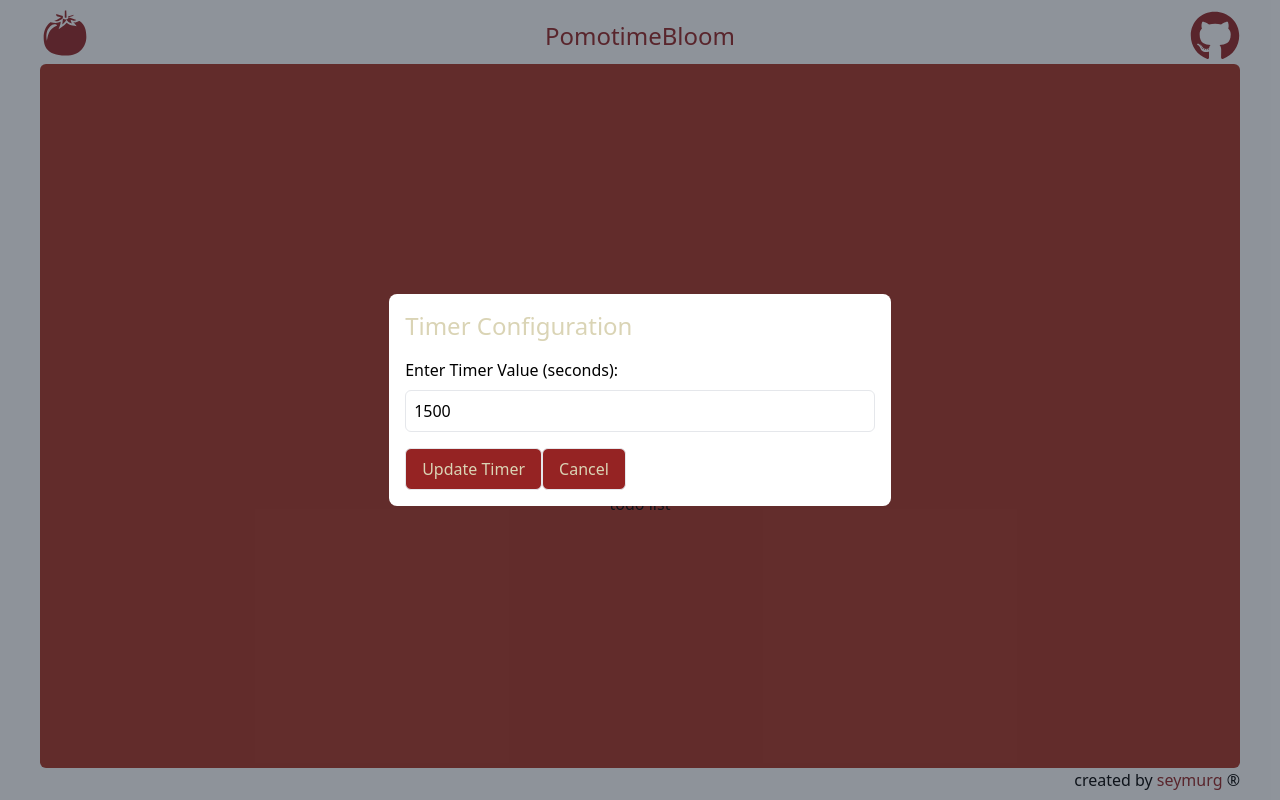
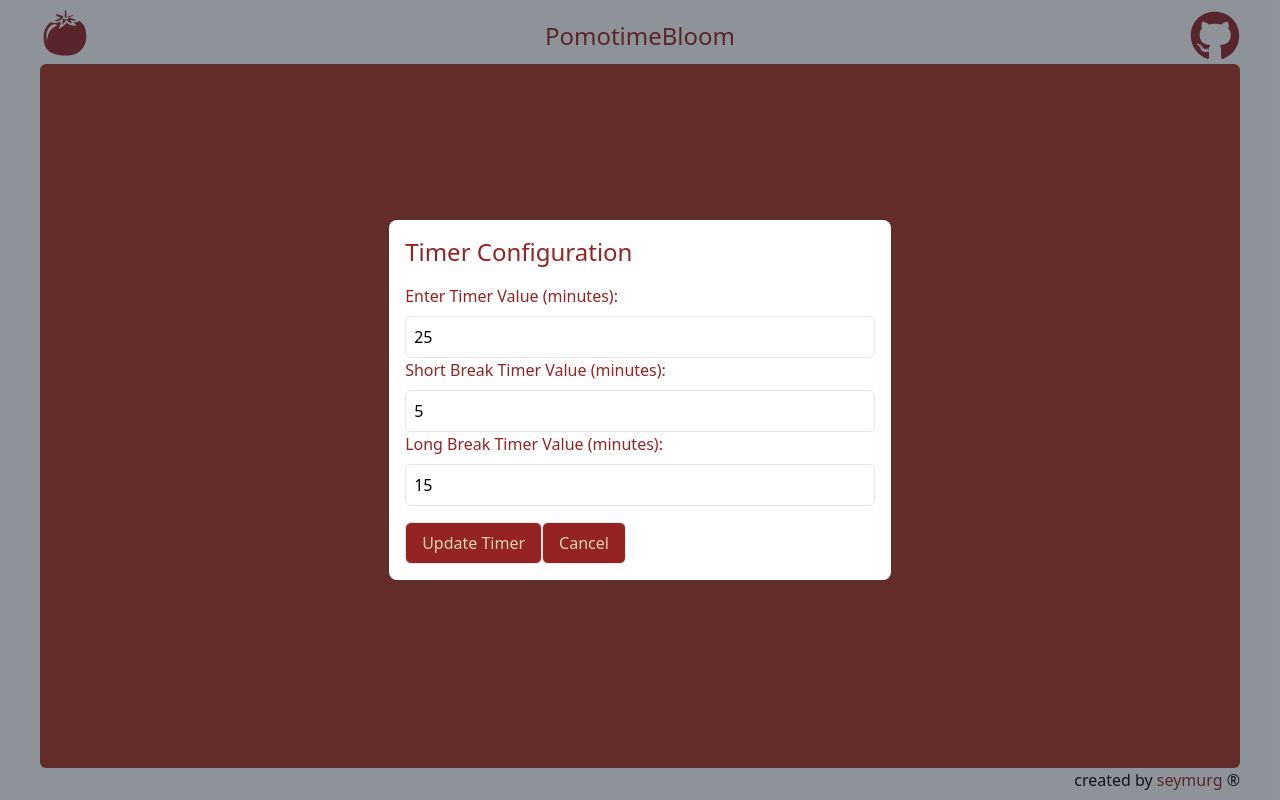
Before and after one commit to saymoreg/pomotimebloom-react, a React (Create React App) app: page / in a window 1280 px wide. Both pictures are taken after a click on the button "CONFIGURATION". Built offline with nearby package versions, Linux system fonts and the light colour scheme.

Commit message:
short, long breaks and its configurations added

```diff
--- a/src/components/PomodoroTimer.jsx
+++ b/src/components/PomodoroTimer.jsx
@@ -1,11 +1,23 @@
 import React, { useState, useEffect } from "react";
 
 const PomodoroTimer = () => {
-  const initialTimer = 1500;
-  const [timer, setTimer] = useState(1500);
+  const initialTimerMinutes = 25;
+  const initialShortBreakMinutes = 5;
+  const initialLongBreakMinutes = 15;
+
+  const [timer, setTimer] = useState(initialTimerMinutes * 60);
   const [isActive, setIsActive] = useState(false);
   const [showConfigModal, setShowConfigModal] = useState(false);
-  const [newTimerValue, setNewTimerValue] = useState(initialTimer);
+  const [newTimerValue, setNewTimerValue] = useState(initialTimerMinutes * 60);
+  const [newShortBreakValue, setNewShortBreakValue] = useState(
+    initialShortBreakMinutes * 60
+  );
+  const [newLongBreakValue, setNewLongBreakValue] = useState(
+    initialLongBreakMinutes * 60
+  );
+
+  const [isShortBreak, setIsShortBreak] = useState(false);
+  const [isLongBreak, setIsLongBreak] = useState(false);
 
   useEffect(() => {
     let interval;
@@ -18,11 +30,28 @@ const PomodoroTimer = () => {
       setIsActive(false);
     }
 
+    if (isShortBreak) {
+      setTimer(newShortBreakValue);
+      setIsShortBreak(false);
+    } else if (isLongBreak) {
+      setTimer(newLongBreakValue);
+      setIsLongBreak(false);
+    }
+
     return () => clearInterval(interval);
-  }, [isActive, timer]);
+  }, [
+    isActive,
+    timer,
+    isShortBreak,
+    isLongBreak,
+    newShortBreakValue,
+    newLongBreakValue,
+  ]);
 
   const startTimer = () => {
     setIsActive(true);
+    setIsShortBreak(false);
+    setIsLongBreak(false);
   };
 
   const stopTimer = () => {
@@ -31,15 +60,17 @@ const PomodoroTimer = () => {
 
   const resetTimer = () => {
     setIsActive(false);
-    setTimer(initialTimer);
+    setTimer(initialTimerMinutes * 60);
+    setIsShortBreak(false);
+    setIsLongBreak(false);
   };
 
   const formatTime = (seconds) => {
-    const minutes = Math.floor(seconds / 60)
-      .toString()
-      .padStart(2, "0");
-    const remainingSeconds = (seconds % 60).toString().padStart(2, "0");
-    return `${minutes} : ${remainingSeconds}`;
+    const minutes = Math.floor(seconds / 60);
+    const remainingSeconds = seconds % 60;
+    const formattedMinutes = minutes.toString().padStart(2, "0");
+    const formattedSeconds = remainingSeconds.toString().padStart(2, "0");
+    return `${formattedMinutes}:${formattedSeconds}`;
   };
 
   const openConfigModal = () => {
@@ -51,8 +82,18 @@ const PomodoroTimer = () => {
   };
 
   const handleTimerInputChange = (event) => {
-    const inputValue = event.target.value;
-    setNewTimerValue(inputValue);
+    const inputValue = event.target.valueAsNumber;
+    setNewTimerValue(inputValue * 60);
+  };
+
+  const handleShortBreakInputChange = (event) => {
+    const inputValue = event.target.valueAsNumber;
+    setNewShortBreakValue(inputValue * 60);
+  };
+
+  const handleLongBreakInputChange = (event) => {
+    const inputValue = event.target.valueAsNumber;
+    setNewLongBreakValue(inputValue * 60);
   };
 
   const updateTimer = () => {
@@ -60,19 +101,53 @@ const PomodoroTimer = () => {
     closeConfigModal();
   };
 
+  const startShortBreak = () => {
+    setIsShortBreak(true);
+    setIsLongBreak(false);
+    setTimer(newShortBreakValue);
+    setIsActive(true);
+  };
+
+  const startLongBreak = () => {
+    setIsLongBreak(true);
+    setIsShortBreak(false);
+    setTimer(newLongBreakValue);
+    setIsActive(true);
+  };
+
   return (
     <div className="flex flex-col justify-center items-center flex-grow bg-secondary px-96 rounded-md">
       {/* screen where timer will be shown */}
-      <div className="text-tertiary text-7xl">{formatTime(timer)}</div>
+      <div className="text-tertiary text-7xl">
+        {isShortBreak
+          ? formatTime(newShortBreakValue)
+          : isLongBreak
+          ? formatTime(newLongBreakValue)
+          : formatTime(timer)}
+      </div>
       {/* buttons of control start/stop/short_break/long_break */}
       <div className="py-4 text-lg">
         {!isActive ? (
+          <>
             <button
               className="text-tertiary border p-1 px-5 mx-5 rounded-md hover:text-primary hover:bg-tertiary"
               onClick={startTimer}
             >
               START
             </button>
+            <button
+              className="text-tertiary border p-1 px-5 mx-5 rounded-md hover:text-primary hover:bg-tertiary"
+              onClick={startShortBreak}
+            >
+              SHORT BREAK
+            </button>
+            <button
+              className="text-tertiary border p-1 px-5 mx-5 rounded-md hover:text-primary hover:bg-tertiary"
+              onClick={startLongBreak}
+            >
+              LONG BREAK
+            </button>
+          </>
         ) : (
           <button
             className="text-tertiary border p-1 px-5 mx-5 rounded-md hover:text-primary hover:bg-tertiary"
@@ -99,14 +174,34 @@ const PomodoroTimer = () => {
         {showConfigModal && (
           <div className="absolute top-0 left-0 w-full h-full flex items-center justify-center bg-opacity-50 bg-gray-800">
             <div className="bg-white p-4 rounded-lg">
-              <h2 className="text-tertiary text-2xl mb-4">
+              <h2 className="text-primary text-2xl mb-4">
                 Timer Configuration
               </h2>
-              <label className="block mb-2">Enter Timer Value (seconds):</label>
+              <label className="block mb-2 text-primary">
+                Enter Timer Value (minutes):
+              </label>
               <input
                 type="number"
-                value={newTimerValue}
+                value={newTimerValue / 60}
                 onChange={handleTimerInputChange}
+                className="border p-2 rounded-md w-full"
+              />
+              <label className="block mb-2 text-primary">
+                Short Break Timer Value (minutes):
+              </label>
+              <input
+                type="number"
+                value={newShortBreakValue / 60}
+                onChange={handleShortBreakInputChange}
+                className="border p-2 rounded-md w-full"
+              />
+              <label className="block mb-2 text-primary">
+                Long Break Timer Value (minutes):
+              </label>
+              <input
+                type="number"
+                value={newLongBreakValue / 60}
+                onChange={handleLongBreakInputChange}
                 className="border p-2 rounded-md w-full"
               />
               <button
```
Lines whose indentation alone changed are shown as unchanged.
